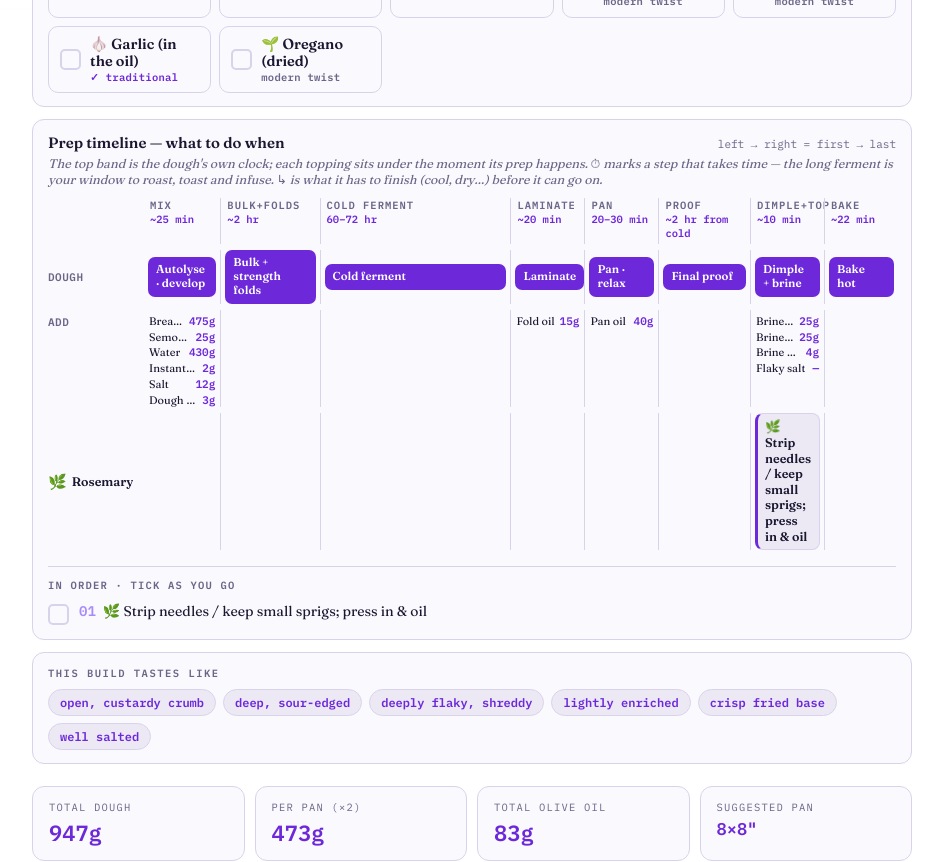
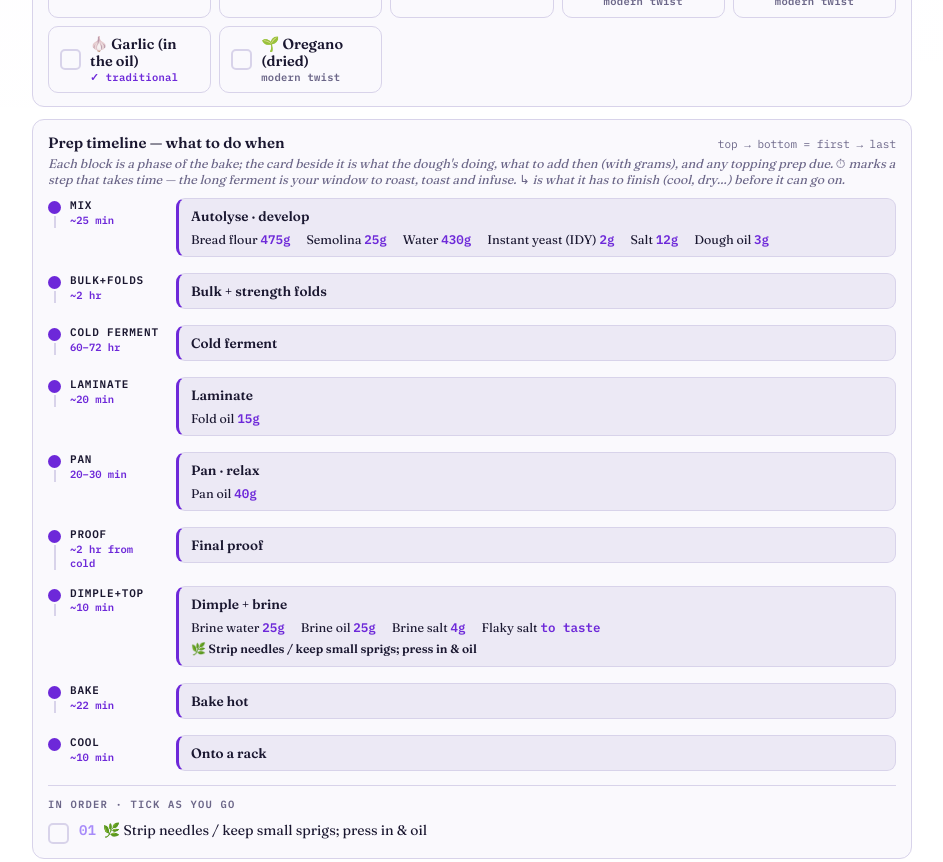
Before and after one commit to 4AM365/foccaciabot, a React (Vite) app: page / in a window 1280 px wide. Shown: the part 2100-2962 px from the top of the page, without its empty margins (168-1111 px from the left). Built offline with nearby package versions, Linux system fonts and the light colour scheme.

Commit message:
Switch the prep timeline to a vertical layout — step block beside each phase, with room for ingredients

```diff
--- a/focaccia-build-sheet.jsx
+++ b/focaccia-build-sheet.jsx
@@ -753,76 +753,58 @@ function buildTimeline({ sch, schIdx, folds, yeastType, toppings, tomato }) {
   return { phases, spine, tracks, ordered };
 }
 
-// A horizontal Gantt of the prep: phases run left→right across the x-axis of
-// time; the dough spine is the top band; each topping sits under the moment its
-// prep happens, with its icon on the axis. Scrolls sideways on narrow screens.
+// A vertical timeline of the bake: phases run top→bottom, each with a wide step
+// block beside it — the dough's action, the ingredients + grams to add then, and
+// any topping prep due at that phase. Going vertical gives the ingredients room.
 // Purely presentational — state (ticking) lives in the ordered list below it.
 function TimeGraph({ phases, spine, tracks, phaseIng, C, accent }) {
-  const cols = `96px ${phases.map((p) => `minmax(74px, ${p.weight}fr)`).join(" ")}`;
-  const line = (i) => (i === 0 ? "none" : `1px solid ${C.line}`);
-
-  const chip = (t) => (
-    <div style={{ background: C.paperDeep, border: `1px solid ${C.line}`, borderLeft: `3px solid ${accent}`, borderRadius: 8, padding: "5px 7px", width: "100%" }}>
-      <div style={{ fontSize: 12.5, fontWeight: 600, lineHeight: 1.25, color: C.ink }}>{t.icon} {t.plan.do}</div>
-      {t.plan.dur && <div style={{ fontFamily: "'IBM Plex Mono', monospace", fontSize: 10, color: accent, fontWeight: 600, marginTop: 2 }}>⏱ {t.plan.dur}</div>}
-      {t.plan.dep && <div style={{ fontSize: 10.5, fontStyle: "italic", color: C.inkSoft, lineHeight: 1.3, marginTop: 2 }}>↳ {t.plan.dep}</div>}
-    </div>
-  );
-
   return (
-    <div style={{ overflowX: "auto", paddingBottom: 4 }}>
-      <div style={{ minWidth: 96 + phases.length * 92, display: "grid", gridTemplateColumns: cols, rowGap: 6, alignItems: "stretch" }}>
-        {/* x-axis: phase labels + clocks */}
-        <div />
-        {phases.map((p, i) => (
-          <div key={p.key} style={{ borderLeft: line(i), padding: "0 6px 4px" }}>
-            <div style={{ fontFamily: "'IBM Plex Mono', monospace", fontSize: 10.5, letterSpacing: 1, textTransform: "uppercase", color: C.inkSoft, fontWeight: 600 }}>{p.label}</div>
-            <div style={{ fontFamily: "'IBM Plex Mono', monospace", fontSize: 10.5, color: accent, fontWeight: 600 }}>{p.clock}</div>
-          </div>
-        ))}
-
-        {/* the dough's own timeline */}
-        <div style={{ display: "flex", alignItems: "center", fontFamily: "'IBM Plex Mono', monospace", fontSize: 11, fontWeight: 700, letterSpacing: 0.5, textTransform: "uppercase", color: C.inkSoft }}>Dough</div>
-        {phases.map((p, i) => (
-          <div key={p.key} style={{ borderLeft: line(i), padding: "0 4px", display: "flex", alignItems: "center" }}>
-            {spine[p.key] && (
-              <div style={{ background: accent, color: C.onAccent, borderRadius: 7, padding: "6px 8px", fontSize: 11.5, fontWeight: 600, lineHeight: 1.2, width: "100%" }}>{spine[p.key]}</div>
-            )}
-          </div>
-        ))}
-
-        {/* what to add at each block — ingredients + grams under their phase */}
-        <div style={{ display: "flex", alignItems: "flex-start", paddingTop: 5, fontFamily: "'IBM Plex Mono', monospace", fontSize: 11, fontWeight: 700, letterSpacing: 0.5, textTransform: "uppercase", color: C.inkSoft }}>Add</div>
-        {phases.map((p, i) => (
-          <div key={p.key} style={{ borderLeft: line(i), padding: "5px 5px 0", display: "flex", alignItems: "flex-start" }}>
-            {phaseIng && phaseIng[p.key] && phaseIng[p.key].length > 0 && (
-              <div style={{ width: "100%", display: "flex", flexDirection: "column", gap: 2 }}>
-                {phaseIng[p.key].map((it) => (
-                  <div key={it.k} style={{ display: "flex", justifyContent: "space-between", gap: 5, fontSize: 11, lineHeight: 1.25 }}>
-                    <span style={{ color: C.ink, overflow: "hidden", textOverflow: "ellipsis", whiteSpace: "nowrap" }}>{it.k}</span>
-                    <span style={{ fontFamily: "'IBM Plex Mono', monospace", fontWeight: 600, color: accent, whiteSpace: "nowrap" }}>{it.g != null ? `${it.g}g` : "—"}</span>
-                  </div>
-                ))}
+    <div style={{ display: "flex", flexDirection: "column" }}>
+      {phases.map((p, i) => {
+        const ings = (phaseIng && phaseIng[p.key]) || [];
+        const phaseTracks = tracks.filter((t) => t.plan.phase === p.key);
+        const last = i === phases.length - 1;
+        const hasBody = spine[p.key] || ings.length || phaseTracks.length;
+        return (
+          <div key={p.key} style={{ display: "grid", gridTemplateColumns: "minmax(92px, 116px) 1fr", gap: 12, alignItems: "start" }}>
+            {/* left: the timeline block — dot on a connecting rail, phase label + clock */}
+            <div style={{ display: "flex", gap: 9, paddingBottom: last ? 2 : 16 }}>
+              <div style={{ display: "flex", flexDirection: "column", alignItems: "center", alignSelf: "stretch" }}>
+                <div style={{ width: 13, height: 13, borderRadius: "50%", background: accent, flexShrink: 0, marginTop: 3 }} />
+                {!last && <div style={{ width: 2, flex: 1, minHeight: 12, background: C.line, marginTop: 2 }} />}
               </div>
-            )}
-          </div>
-        ))}
-
-        {/* one lane per topping — icon rides the axis at its prep time */}
-        {tracks.map((t) => (
-          <React.Fragment key={t.id}>
-            <div style={{ display: "flex", alignItems: "center", gap: 5, fontSize: 12.5, fontWeight: 600, color: C.ink }}>
-              <span style={{ fontSize: 15 }}>{t.icon}</span>
-              <span style={{ overflow: "hidden", textOverflow: "ellipsis", whiteSpace: "nowrap" }}>{t.label}</span>
+              <div style={{ paddingTop: 1 }}>
+                <div style={{ fontFamily: "'IBM Plex Mono', monospace", fontSize: 11, letterSpacing: 0.8, textTransform: "uppercase", color: C.ink, fontWeight: 700, lineHeight: 1.2 }}>{p.label}</div>
+                <div style={{ fontFamily: "'IBM Plex Mono', monospace", fontSize: 10.5, color: accent, fontWeight: 600 }}>{p.clock}</div>
+              </div>
             </div>
-            {phases.map((p, i) => (
-              <div key={p.key} style={{ borderLeft: line(i), padding: "0 4px", display: "flex", alignItems: "center" }}>
-                {t.plan.phase === p.key ? chip(t) : null}
-              </div>
-            ))}
-          </React.Fragment>
-        ))}
-      </div>
+            {/* right: the step block — action, ingredients (room to wrap), topping prep */}
+            <div style={{ paddingBottom: last ? 2 : 16 }}>
+              {hasBody && (
+                <div style={{ background: C.paperDeep, border: `1px solid ${C.line}`, borderLeft: `3px solid ${accent}`, borderRadius: 9, padding: "9px 12px" }}>
+                  {spine[p.key] && <div style={{ fontSize: 13.5, fontWeight: 600, color: C.ink }}>{spine[p.key]}</div>}
+                  {ings.length > 0 && (
+                    <div style={{ display: "flex", flexWrap: "wrap", gap: "4px 16px", marginTop: spine[p.key] ? 7 : 0 }}>
+                      {ings.map((it) => (
+                        <span key={it.k} style={{ fontSize: 12.5, color: C.ink, whiteSpace: "nowrap" }}>
+                          {it.k} <span style={{ fontFamily: "'IBM Plex Mono', monospace", fontWeight: 700, color: accent }}>{it.g != null ? `${it.g}g` : "to taste"}</span>
+                        </span>
+                      ))}
+                    </div>
+                  )}
+                  {phaseTracks.map((t) => (
+                    <div key={t.id} style={{ fontSize: 12, color: C.inkSoft, lineHeight: 1.4, marginTop: 6 }}>
+                      <span style={{ fontWeight: 600, color: C.ink }}>{t.icon} {t.plan.do}</span>
+                      {t.plan.dur && <span style={{ fontFamily: "'IBM Plex Mono', monospace", fontSize: 10.5, color: accent, fontWeight: 600 }}> · ⏱ {t.plan.dur}</span>}
+                      {t.plan.dep && <span style={{ fontStyle: "italic" }}> ↳ {t.plan.dep}</span>}
+                    </div>
+                  ))}
+                </div>
+              )}
+            </div>
+          </div>
+        );
+      })}
     </div>
   );
 }
@@ -1448,10 +1430,10 @@ export default function FocacciaBuildSheet({ goldmemberSrc = "/static/goldmember
         <div style={{ background: C.card, border: `1.5px solid ${C.line}`, borderRadius: 12, padding: "13px 15px", marginBottom: 12 }}>
           <div style={{ display: "flex", justifyContent: "space-between", alignItems: "baseline", marginBottom: 4, flexWrap: "wrap", gap: 6 }}>
             <span style={{ fontSize: 15, fontWeight: 600 }}>Prep timeline — what to do when</span>
-            <span style={{ fontFamily: "'IBM Plex Mono', monospace", fontSize: 11, color: C.inkSoft }}>left → right = first → last</span>
+            <span style={{ fontFamily: "'IBM Plex Mono', monospace", fontSize: 11, color: C.inkSoft }}>top → bottom = first → last</span>
           </div>
           <div style={{ fontSize: 12.5, color: C.inkSoft, fontStyle: "italic", marginBottom: 11 }}>
-            The top band is the dough's own clock; each topping sits under the moment its prep happens. <span style={{ fontStyle: "normal" }}>⏱</span> marks a step that takes time — the long ferment is your window to roast, toast and infuse. <span style={{ fontStyle: "normal" }}>↳</span> is what it has to finish (cool, dry…) before it can go on.
+            Each block is a phase of the bake; the card beside it is what the dough's doing, what to add then (with grams), and any topping prep due. <span style={{ fontStyle: "normal" }}>⏱</span> marks a step that takes time — the long ferment is your window to roast, toast and infuse. <span style={{ fontStyle: "normal" }}>↳</span> is what it has to finish (cool, dry…) before it can go on.
           </div>
 
           <TimeGraph phases={timeline.phases} spine={timeline.spine} tracks={timeline.tracks} phaseIng={phaseIng} C={C} accent={C.olive} />
```
